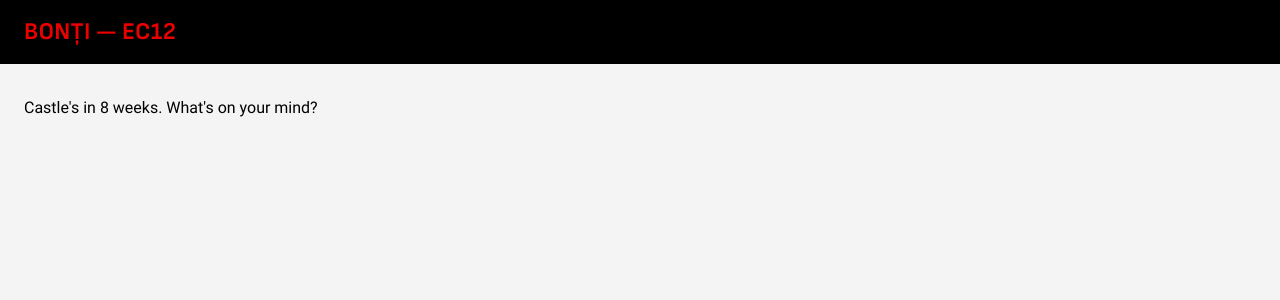
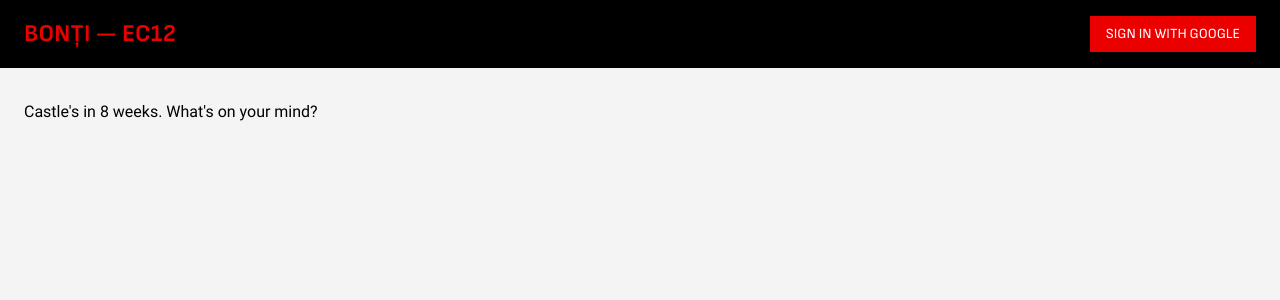
Before and after one commit to VoicAndrei/electric-castle-cluj-ai-buildathon, a Next.js app in the folder bonti/: page / in a window 1280 px wide. Shown: the top 300 px of the page. Built offline with nearby package versions, Linux system fonts and the light colour scheme; no server answers.

Commit message:
feat(bonti): Google sign-in via Supabase Auth

```diff
--- /dev/null
+++ b/bonti/src/app/auth/callback/route.ts
@@ -0,0 +1,15 @@
+import { NextResponse } from "next/server";
+import { createClient } from "@/lib/supabase/server";
+
+export async function GET(request: Request) {
+  const { searchParams, origin } = new URL(request.url);
+  const code = searchParams.get("code");
+  const next = searchParams.get("next") ?? "/";
+
+  if (code) {
+    const supabase = await createClient();
+    await supabase.auth.exchangeCodeForSession(code);
+  }
+
+  return NextResponse.redirect(`${origin}${next}`);
+}
--- a/bonti/src/app/page.tsx
+++ b/bonti/src/app/page.tsx
@@ -1,12 +1,22 @@
 import { BRAND } from "@/lib/brand";
+import { createClient } from "@/lib/supabase/server";
+import { SignInButton } from "@/components/sign-in-button";
 
-export default function Home() {
+export default async function Home() {
+  const supabase = await createClient();
+  const { data: { user } } = await supabase.auth.getUser();
+
   return (
     <main className="min-h-screen bg-bonti-bg">
-      <header className="bg-bonti-toolbar px-6 py-4">
+      <header className="bg-bonti-toolbar px-6 py-4 flex justify-between items-center">
         <h1 className="text-bonti-red text-2xl font-sofia">
           {BRAND.name} — {BRAND.festival.edition}
         </h1>
+        {user ? (
+          <span className="text-white font-roboto text-sm">{user.email}</span>
+        ) : (
+          <SignInButton />
+        )}
       </header>
       <section className="px-6 py-8">
         <p className="font-roboto text-base">
--- /dev/null
+++ b/bonti/src/components/sign-in-button.tsx
@@ -0,0 +1,23 @@
+"use client";
+
+import { createClient } from "@/lib/supabase/client";
+
+export function SignInButton() {
+  async function signIn() {
+    const supabase = createClient();
+    await supabase.auth.signInWithOAuth({
+      provider: "google",
+      options: {
+        redirectTo: `${window.location.origin}/auth/callback`,
+      },
+    });
+  }
+  return (
+    <button
+      onClick={signIn}
+      className="bg-bonti-red text-white font-sofia uppercase px-4 py-2 text-sm"
+    >
+      Sign in with Google
+    </button>
+  );
+}
```
